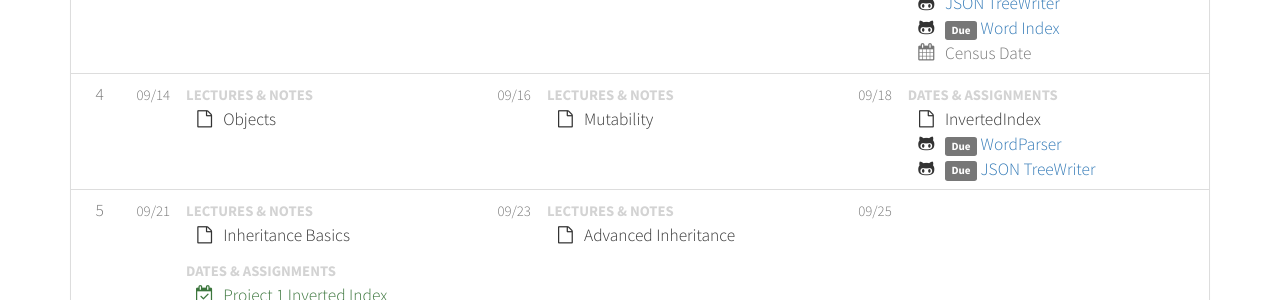
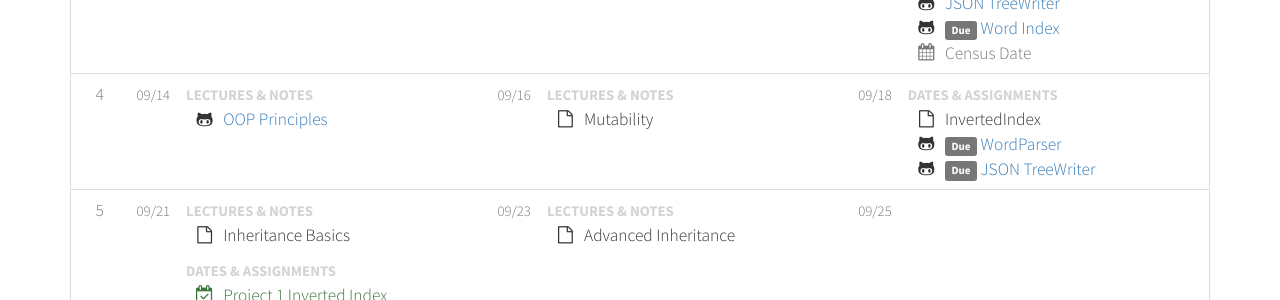
Before and after one commit to cs212/fall2015, a Jekyll site: the page built from schedule.html, in a window 1280 px wide and 900 px high, scrolled down 563 px. Shown: the part 152-452 px from the top of the window. Built offline with Jekyll 4.4.1, drawn with Linux system fonts in a browser that asks for light colours; Markdown is read by kramdown in place of the engine named in the settings.

Commit message:
Adding OOP link.

```diff
--- a/_data/schedule.yml
+++ b/_data/schedule.yml
@@ -133,7 +133,9 @@
   days :
     - class : 2015-09-14 # Mon
       notes :
-        - name : 'Objects'
+        - name : 'OOP Principles'
+          link : 'https://github.com/cs212/lectures/tree/fall2015/OOP%20Principles'
+          icon : 'fa-github-alt'
       other : false
 
     - class : 2015-09-16 # Wed
```
